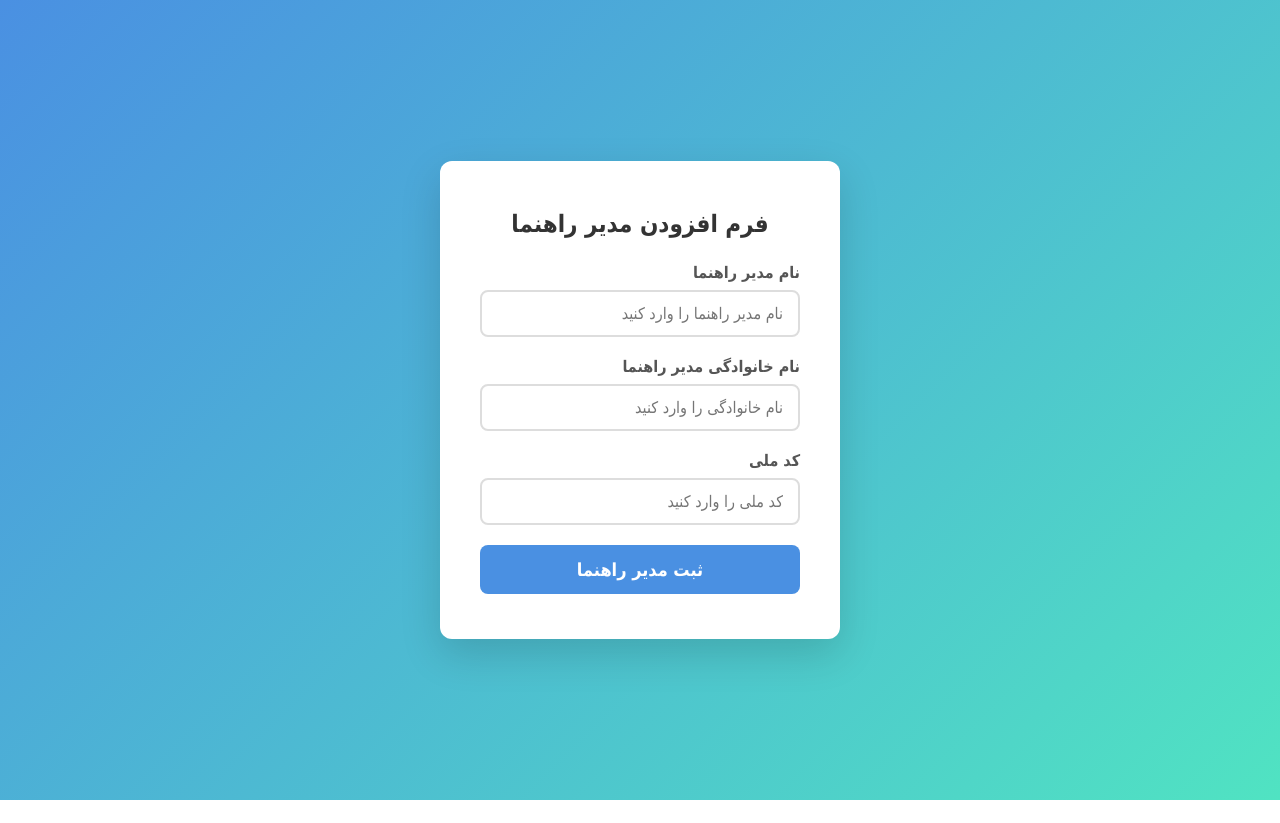
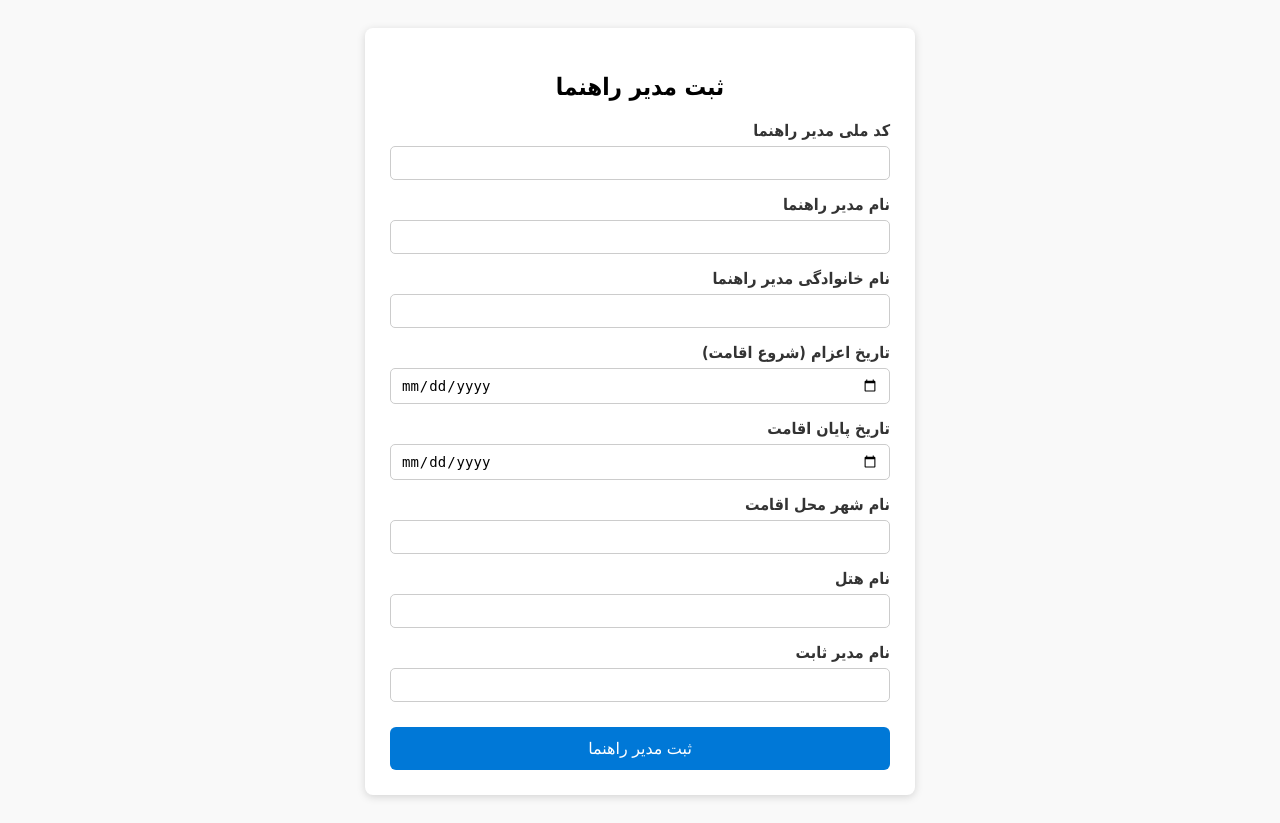
Before and after one commit to mirahmadian/atabat, a Flask app: page /add_rahnama in a window 1280 px wide. Before the commit the page ends 800 px from the top, so only its background shows below. Run offline with Flask 3, Linux system fonts and the light colour scheme.

Commit message:
Update add_rahnama.html

```diff
--- a/templates/add_rahnama.html
+++ b/templates/add_rahnama.html
@@ -2,151 +2,86 @@
 <html lang="fa">
 <head>
     <meta charset="UTF-8" />
-  <meta name="viewport" content="width=device-width, initial-scale=1" />
-  <title>فرم افزودن مدیر راهنما</title>
+    <title>فرم ثبت مدیر راهنما</title>
     <style>
-    /* Reset */
-    * {
-      box-sizing: border-box;
-      font-family: 'Tahoma', sans-serif;
+        body {
+            font-family: "Tahoma", sans-serif;
+            background: #f9f9f9;
             direction: rtl;
+            padding: 20px;
         }
-
-    body {
-      background: linear-gradient(135deg, #4A90E2, #50E3C2);
-      margin: 0;
-      padding: 0;
-      display: flex;
-      justify-content: center;
-      align-items: center;
-      height: 100vh;
+        form {
+            background: #fff;
+            max-width: 500px;
+            margin: auto;
+            padding: 25px;
+            border-radius: 8px;
+            box-shadow: 0 2px 8px rgba(0,0,0,0.15);
+        }
+        label {
+            display: block;
+            margin-top: 15px;
+            font-weight: bold;
             color: #333;
         }
-
-    .container {
-      background-color: #fff;
-      border-radius: 12px;
-      padding: 30px 40px;
-      max-width: 400px;
-      width: 90%;
-      box-shadow: 0 15px 40px rgba(0,0,0,0.15);
-      transition: box-shadow 0.3s ease;
+        input, select {
+            width: 100%;
+            padding: 8px 10px;
+            margin-top: 6px;
+            border: 1px solid #ccc;
+            border-radius: 5px;
+            box-sizing: border-box;
+            font-size: 14px;
         }
-    .container:hover {
-      box-shadow: 0 25px 50px rgba(0,0,0,0.25);
+        input[type="date"] {
+            direction: ltr;
         }
-
-    h2 {
-      margin-bottom: 25px;
-      color: #333;
-      font-weight: 700;
-      text-align: center;
-    }
-
-    label {
-      display: block;
-      margin-bottom: 8px;
-      font-weight: 600;
-      color: #555;
-    }
-
-    input[type="text"],
-    input[type="number"] {
-      width: 100%;
-      padding: 12px 15px;
-      margin-bottom: 20px;
-      border: 2px solid #ddd;
-      border-radius: 8px;
-      font-size: 16px;
-      transition: border-color 0.3s ease;
-      outline: none;
-    }
-
-    input[type="text"]:focus,
-    input[type="number"]:focus {
-      border-color: #4A90E2;
-      box-shadow: 0 0 8px #4A90E2;
-    }
-
         button {
-      width: 100%;
-      padding: 14px;
-      background-color: #4A90E2;
+            margin-top: 25px;
+            background-color: #0078d7;
             color: white;
             border: none;
-      border-radius: 8px;
-      font-size: 18px;
-      font-weight: 700;
+            padding: 12px;
+            width: 100%;
+            font-size: 16px;
+            border-radius: 6px;
             cursor: pointer;
             transition: background-color 0.3s ease;
         }
-
         button:hover {
-      background-color: #357ABD;
-    }
-
-    .success-msg {
-      text-align: center;
-      color: green;
-      margin-top: 15px;
-      font-weight: 600;
-    }
-
-    /* Responsive */
-    @media (max-width: 480px) {
-      .container {
-        padding: 20px 25px;
-      }
+            background-color: #005ea3;
         }
     </style>
 </head>
 <body>
-  <div class="container">
-    <h2>فرم افزودن مدیر راهنما</h2>
-    <form id="rahnamaForm" method="POST" action="/add_rahnama">
+    <form method="POST" action="/add_rahnama">
+        <h2 style="text-align:center; margin-bottom:20px;">ثبت مدیر راهنما</h2>
+
+        <label for="codemeli">کد ملی مدیر راهنما</label>
+        <input type="text" id="codemeli" name="codemeli" required pattern="\d{10}" title="کد ملی باید ۱۰ رقم باشد">
+
         <label for="name">نام مدیر راهنما</label>
-      <input type="text" id="name" name="name" placeholder="نام مدیر راهنما را وارد کنید" required />
+        <input type="text" id="name" name="name" required>
 
         <label for="family">نام خانوادگی مدیر راهنما</label>
-      <input type="text" id="family" name="family" placeholder="نام خانوادگی را وارد کنید" required />
+        <input type="text" id="family" name="family" required>
 
-      <label for="code_meli">کد ملی</label>
-      <input type="text" id="code_meli" name="code_meli" placeholder="کد ملی را وارد کنید" pattern="\d{10}" title="کد ملی باید 10 رقم باشد" required />
+        <label for="date_start">تاریخ اعزام (شروع اقامت)</label>
+        <input type="date" id="date_start" name="date_start" required>
+
+        <label for="date_end">تاریخ پایان اقامت</label>
+        <input type="date" id="date_end" name="date_end" required>
+
+        <label for="city">نام شهر محل اقامت</label>
+        <input type="text" id="city" name="city" required>
+
+        <label for="hotel">نام هتل</label>
+        <input type="text" id="hotel" name="hotel" required>
+
+        <label for="manager_name">نام مدیر ثابت</label>
+        <input type="text" id="manager_name" name="manager_name" required>
 
         <button type="submit">ثبت مدیر راهنما</button>
     </form>
-    <div id="msg" class="success-msg"></div>
-  </div>
-
-  <script>
-    // ارسال فرم با ajax (اختیاری، در صورت نیاز می‌توان بهبود داد)
-    const form = document.getElementById('rahnamaForm');
-    const msgDiv = document.getElementById('msg');
-
-    form.addEventListener('submit', async (e) => {
-      e.preventDefault();
-      const formData = new FormData(form);
-      const data = Object.fromEntries(formData.entries());
-
-      try {
-        const response = await fetch('/add_rahnama', {
-          method: 'POST',
-          headers: {
-            'Content-Type': 'application/json',
-          },
-          body: JSON.stringify(data),
-        });
-        if(response.ok){
-          msgDiv.textContent = 'مدیر راهنما با موفقیت ثبت شد.';
-          form.reset();
-        } else {
-          const err = await response.text();
-          msgDiv.textContent = 'خطا در ثبت: ' + err;
-        }
-      } catch (error) {
-        msgDiv.textContent = 'خطا در ارسال داده‌ها!';
-      }
-    });
-  </script>
 </body>
 </html>
```
Lines whose indentation alone changed are shown as unchanged.
